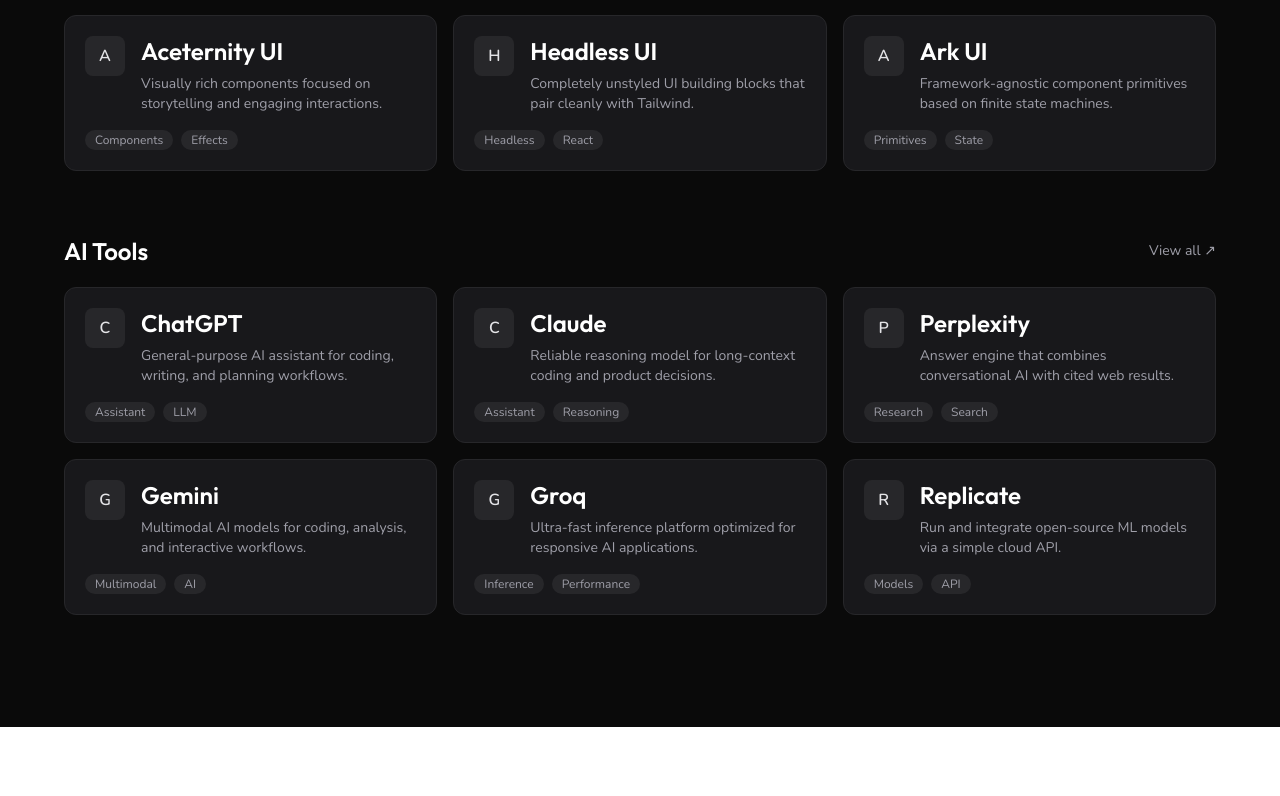
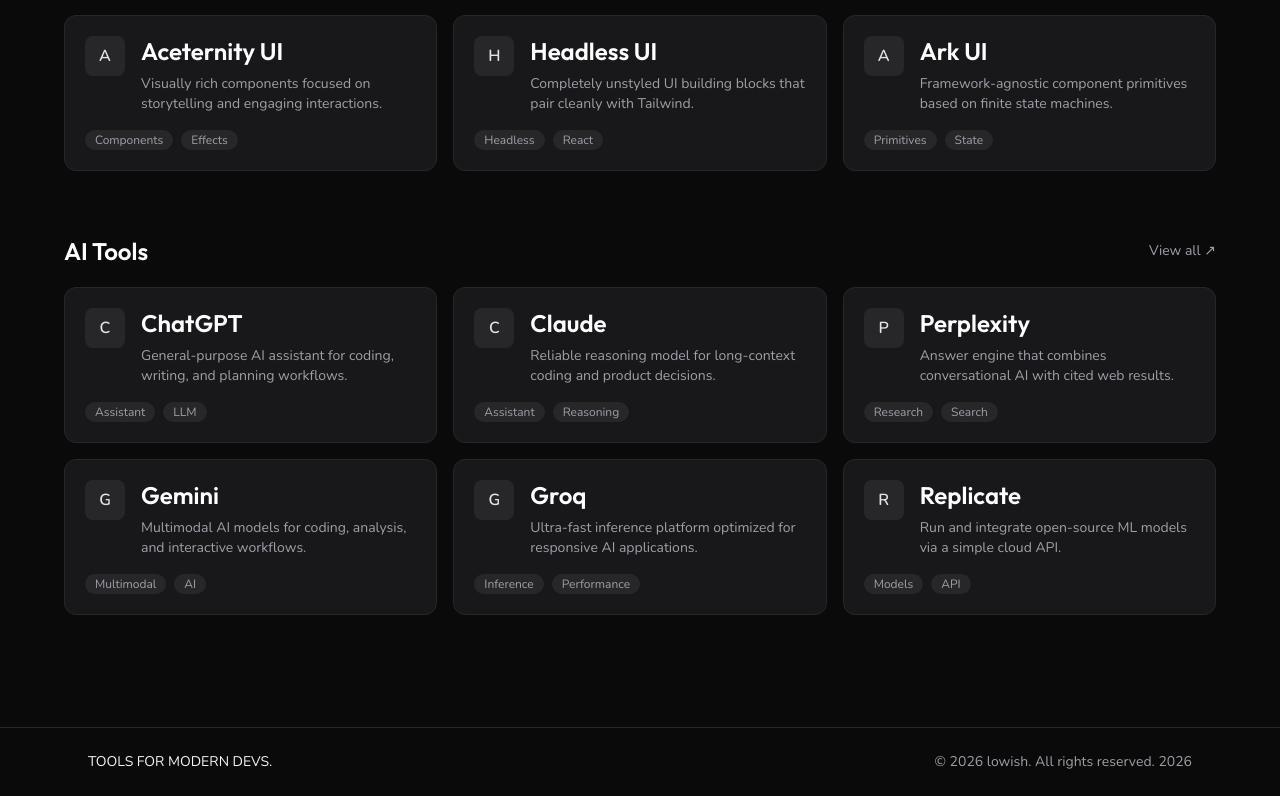
Before and after one commit to lowish/DevKit-SearchToolsDev, a Next.js app: page / in a window 1280 px wide. Shown: the part 1646-2442 px from the top of the page. Before the commit the page ends 2373 px from the top, so only its background shows below. Built offline with nearby package versions, Linux system fonts and the light colour scheme.

Commit message:
Adding a footer

```diff
--- a/app/page.tsx
+++ b/app/page.tsx
@@ -1,4 +1,5 @@
 import { ToolsShowcase } from "@/components/ToolsShowcase";
+import { SiteFooter } from "@/components/layout/site-footer";
 import { SiteHeader } from "@/components/layout/site-header";
 
 import { HeroSearch } from "./components/hero-search";
@@ -24,6 +25,8 @@
 
         <ToolsShowcase />
       </div>
+
+      <SiteFooter />
     </main>
   );
 }
--- /dev/null
+++ b/components/layout/site-footer.tsx
@@ -0,0 +1,12 @@
+export function SiteFooter() {
+  const year = new Date().getFullYear();
+
+  return (
+    <footer className="border-t border-zinc-800">
+      <div className="mx-auto flex w-full max-w-6xl flex-col gap-2 px-6 py-6 text-sm text-zinc-400 md:flex-row md:items-center md:justify-between">
+        <p className="text-zinc-100">TOOLS FOR MODERN DEVS.</p>
+        <p>© 2026 lowish. All rights reserved. {year}</p>
+      </div>
+    </footer>
+  );
+}
```
